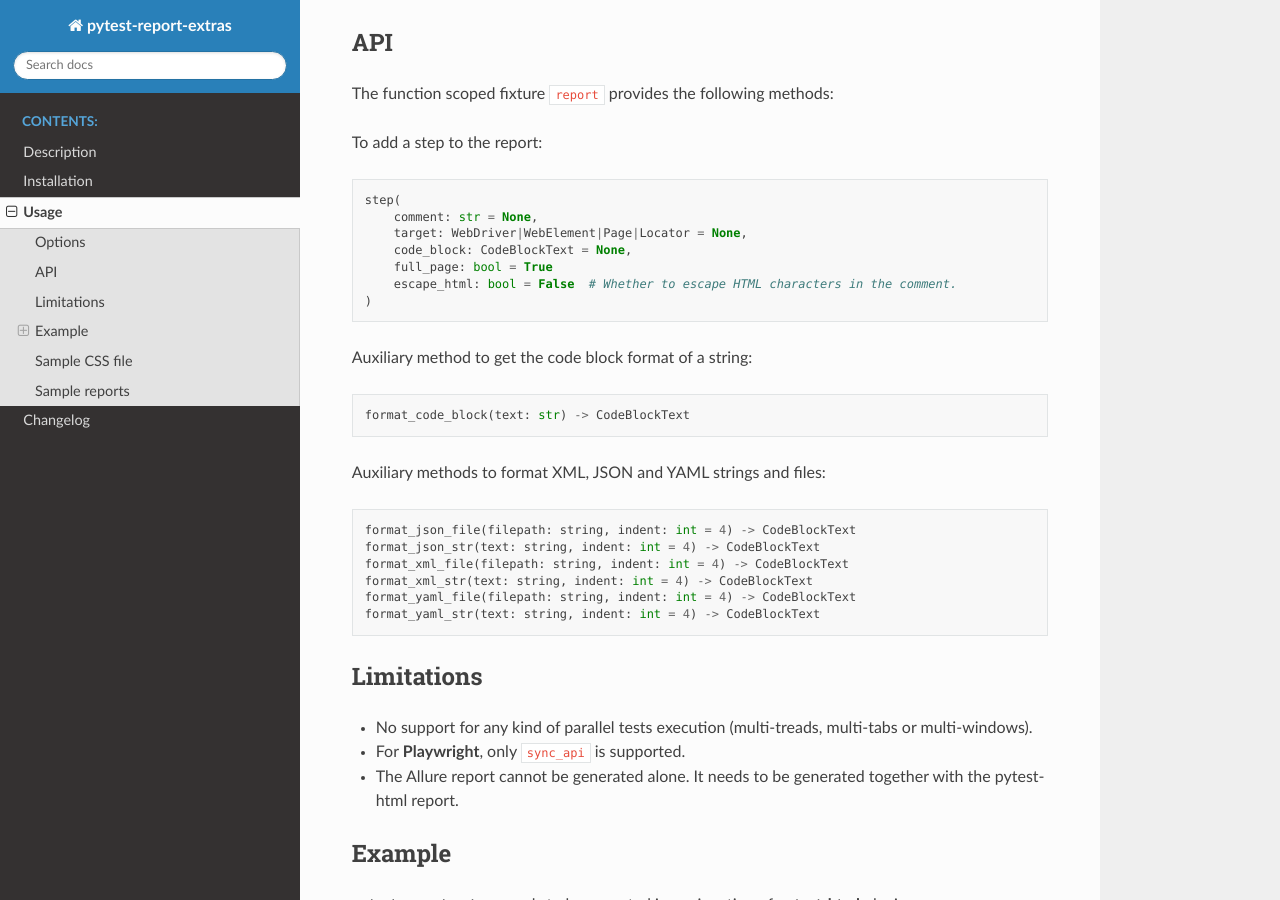
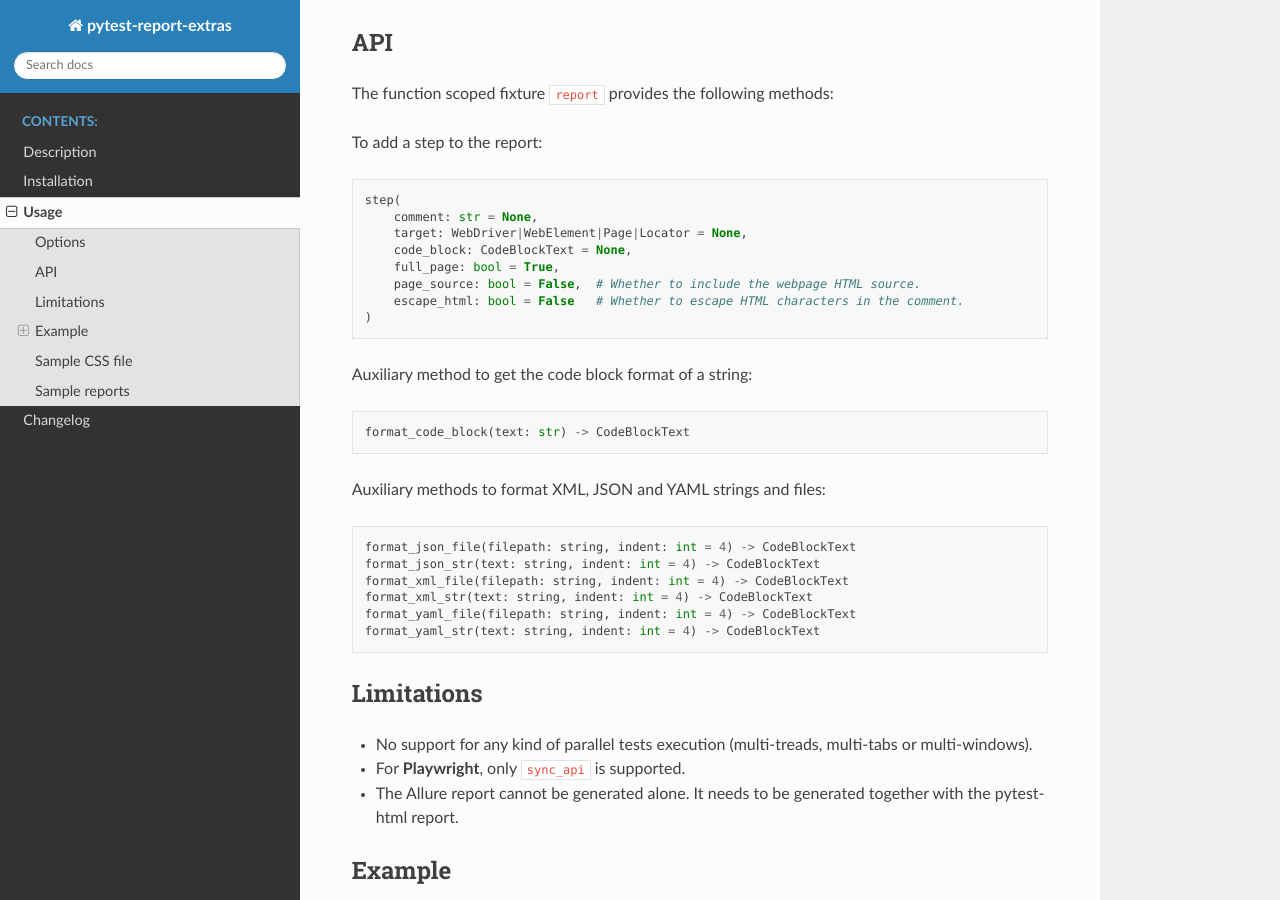
Before and after one commit to harmin-parra/pytest-report-extras, a Sphinx documentation site: the page built from docs/user_guide.rst, in a window 1280 px wide and 900 px high, scrolled down 971 px. Built offline with Sphinx 7.4.7 and the Read the Docs theme 3.1.0, drawn with Linux system fonts in a browser that asks for light colours.

Commit message:
update doc

```diff
--- a/docs/user_guide.rst
+++ b/docs/user_guide.rst
@@ -54,8 +54,9 @@ To add a step to the report:
       comment: str = None,
       target: WebDriver|WebElement|Page|Locator = None,
       code_block: CodeBlockText = None,
-      full_page: bool = True
-      escape_html: bool = False  # Whether to escape HTML characters in the comment.
+      full_page: bool = True,
+      page_source: bool = False,  # Whether to include the webpage HTML source.
+      escape_html: bool = False   # Whether to escape HTML characters in the comment.
   )
 
 Auxiliary method to get the code block format of a string:
```
